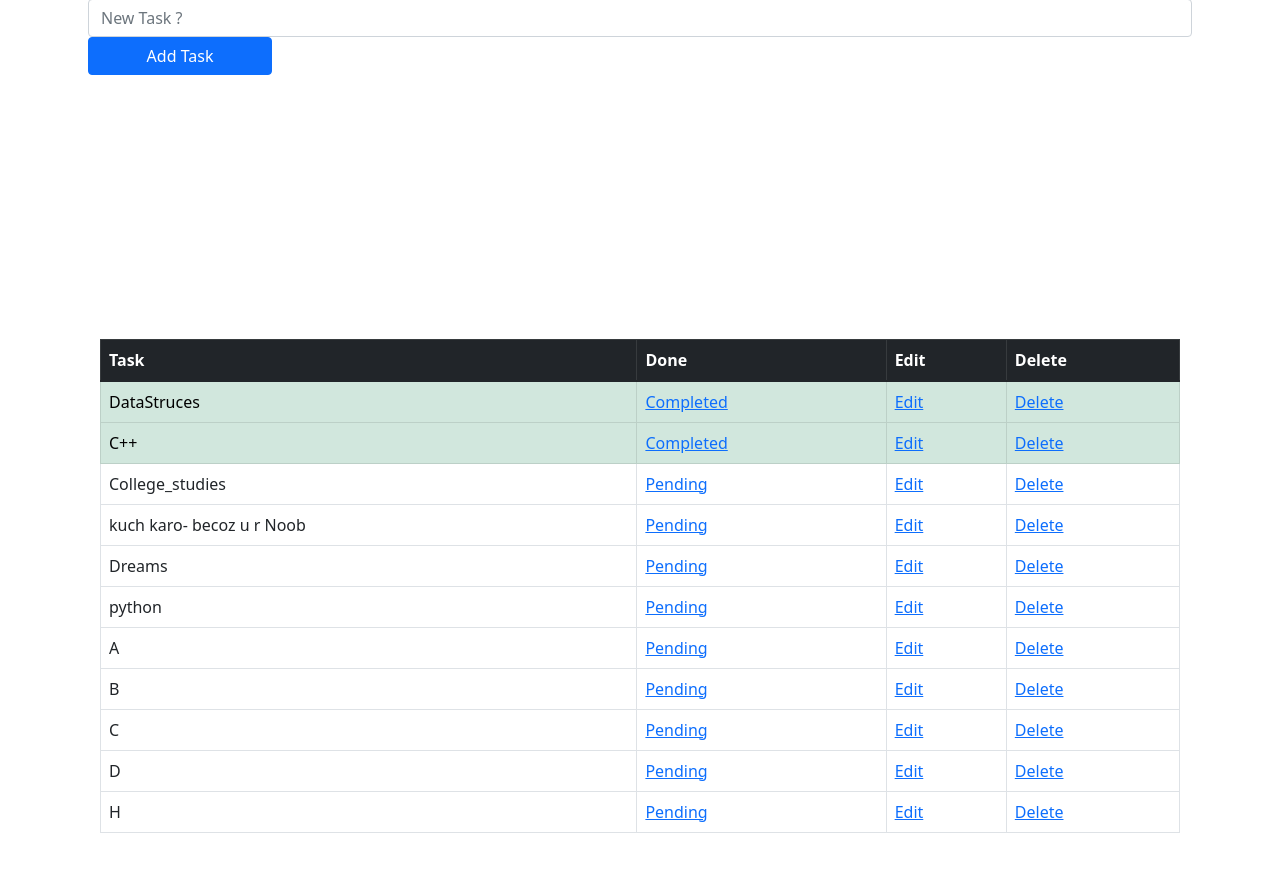
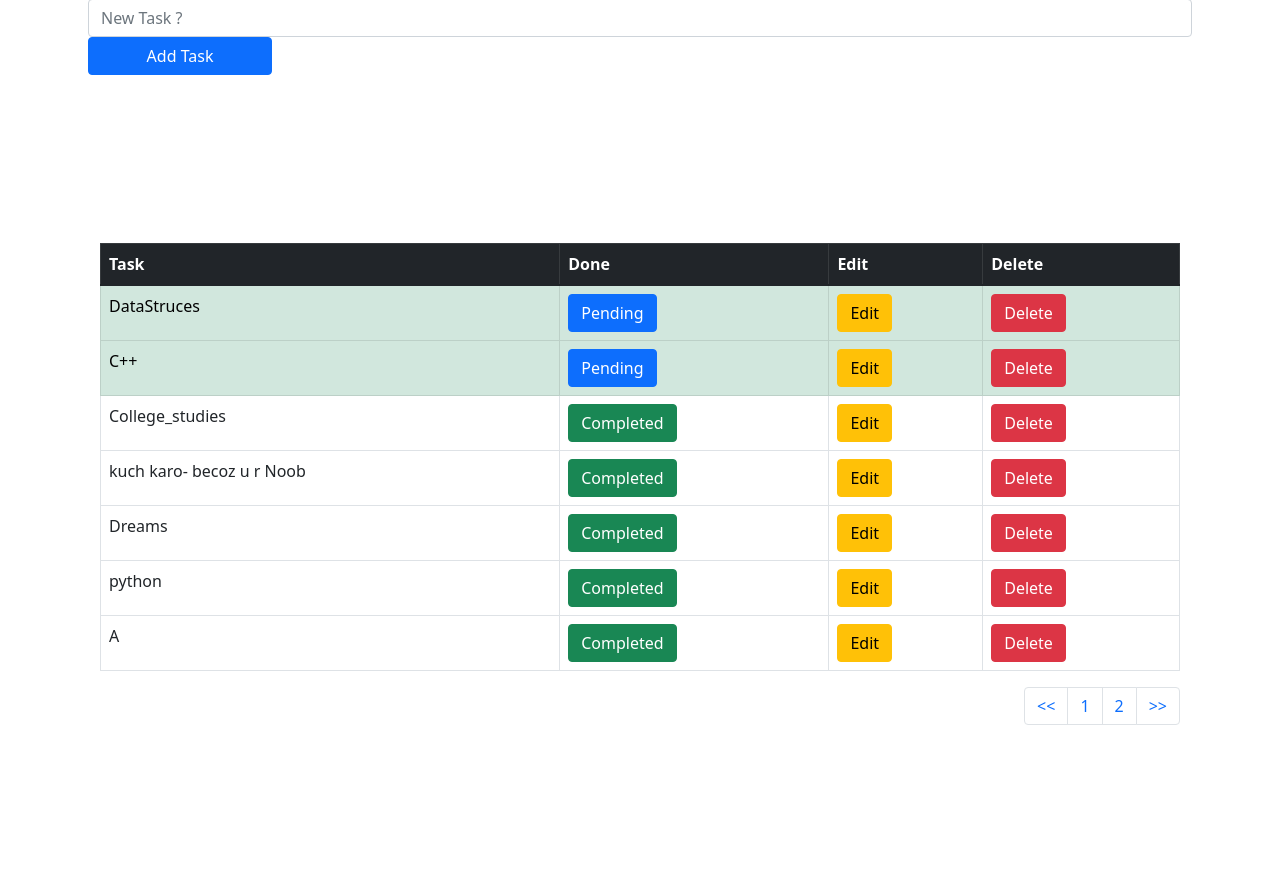
Before and after one commit to ayushi25jaiswal/taskmate, a Django app: page /todolist/ in a window 1280 px wide. Shown: the part 108-982 px from the top of the page. After the commit the page ends 833 px from the top, so only its background shows below. Run offline with Django 4.2, Linux system fonts and the light colour scheme; data comes from the database, SQL or seed files in the repository; both versions use the stored data as it was after the commit.

Commit message:
Initial Commit

```diff
--- a/taskmate/urls.py
+++ b/taskmate/urls.py
@@ -1,7 +1,11 @@
 from django.contrib import admin
 from django.urls import path, include
+from todolist_app import views as todolist_views
 
 urlpatterns = [
     path('admin/', admin.site.urls),
-    path('todolist/', include('todolist_app.urls'))
+    path('todolist/', include('todolist_app.urls')),
+    path('contact', todolist_views.contact, name='contact'),
+    path('about', todolist_views.about, name='about'),
+    path('', todolist_views.index, name='index'),
 ]
--- a/templates/base.html
+++ b/templates/base.html
@@ -17,14 +17,14 @@
 
       <nav class="navbar navbar-expand-lg navbar-dark bg-dark">
   <div class="container-fluid">
-    <a class="navbar-brand" href="#"><img src="{%static 'images/logo.png'%}" height='30px' width='30px'>TaskMate</a>
+    <a class="navbar-brand" href="{% url 'index' %}"><img src="{%static 'images/logo.png'%}" height='30px' width='30px'>TaskMate</a>
     <button class="navbar-toggler" type="button" data-bs-toggle="collapse" data-bs-target="#navbarNav" aria-controls="navbarNav" aria-expanded="false" aria-label="Toggle navigation">
       <span class="navbar-toggler-icon"></span>
     </button>
     <div class="collapse navbar-collapse" id="navbarNav">
       <ul class="navbar-nav">
         <li class="nav-item">
-          <a class="nav-link " aria-current="page" href="#">Home</a>
+          <a class="nav-link " aria-current="page" href="{% url 'index' %}">Home</a>
         </li>
         <li class="nav-item">
           <a class="nav-link" href="{% url 'todolist' %}">Todolist</a>
--- a/todolist_app/templates/todolist.html
+++ b/todolist_app/templates/todolist.html
@@ -40,17 +40,17 @@
 
       <tr class="table-success">
         <td>{{obj.task}}</td>
-        <td><a href="{% url 'pending_task' obj.id%}">Completed</a></td>
-        <td><a href="{% url 'edit_task' obj.id%}">Edit</a></td>
-        <td><a href="{% url 'delete_task' obj.id%}">Delete</a> </td>
+        <td><a href="{% url 'pending_task' obj.id%}"><button type="button" class="btn btn-primary">Pending</button></a></td>
+        <td><a href="{% url 'edit_task' obj.id%}"><button type="button" class="btn btn-warning">Edit</button></a></td>
+        <td><a href="{% url 'delete_task' obj.id%}"><button type="button" class="btn btn-danger">Delete</button></a> </td>
       </tr>
 
       {%else%}
     <tr>
             <td>{{obj.task}}</td>
-            <td><a href="{% url 'complete_task' obj.id%}">Pending</a></td>
-            <td><a href="{% url 'edit_task' obj.id%}">Edit</a></td>
-            <td><a href="{% url 'delete_task' obj.id%}">Delete</a></td>
+            <td><a href="{% url 'complete_task' obj.id%}"><button type="button" class="btn btn-success">Completed</button></a></td>
+            <td><a href="{% url 'edit_task' obj.id%}"><button type="button" class="btn btn-warning">Edit</button></a></td>
+            <td><a href="{% url 'delete_task' obj.id%}"><button type="button" class="btn btn-danger">Delete</button></a></td>
           </tr>
 
 {%endif%}
@@ -61,6 +61,23 @@
 {%endif%}
   </tbody>
 </table>
+    <nav aria-label="Page navigation example">
+  <ul class="pagination justify-content-end">
+    <li class="page-item "><a class="page-link" href="?pg=1"><<</a></li>
+      {%if all_task.has_previous%}
+          <li class="page-item"><a class="page-link" href="?pg={{all_task.previous_page_number}}">{{all_task.previous_page_number}}</a></li>
+      {%endif%}
+      <li class="page-item"><a class="page-link" href="?pg={{all_task.number}}">{{all_task.number}}</a></li>
+      {%if all_task.has_next%}
+          <li class="page-item"><a class="page-link" href="?pg={{all_task.next_page_number}}">{{all_task.next_page_number}}</a></li>
+      {%endif%}
+
+      <li class="page-item"><a class="page-link" href="?pg={{all_task.paginator.num_pages}}"> >> </a></li>
+  </ul>
+</nav>
+
+
   </div>
 
+
  {%endblock content%}
--- a/todolist_app/urls.py
+++ b/todolist_app/urls.py
@@ -7,7 +7,6 @@
     path('edit/<task_id>', views.edit_task, name='edit_task'),
     path('complete/<task_id>', views.complete_task, name='complete_task'),
     path('pending/<task_id>', views.pending_task, name='pending_task'),
-    path('contact', views.contact, name='contact'),
-    path('about', views.about, name='about'),
+
 
 ]
--- a/todolist_app/views.py
+++ b/todolist_app/views.py
@@ -2,6 +2,7 @@
 from todolist_app.models import TaskList
 from todolist_app.forms import TaskForm
 from django.contrib import messages
+from django.core.paginator import Paginator
 
 def todolist(request):
     if request.method == 'POST':
@@ -11,7 +12,10 @@
         messages.success(request, ('New Task Added!'))
         return redirect('todolist')
     else:
-        all_task = TaskList.objects.all
+        all_task = TaskList.objects.all()
+        paginator = Paginator(all_task, 7)
+        page = request.GET.get('pg')
+        all_task = paginator.get_page(page)
         return render(request, 'todolist.html', {'all_task': all_task})
 
 def delete_task(request, task_id):
@@ -52,3 +56,6 @@
 
 def about(request):
     return render(request, 'about.html', {'about_text': "Welcome to about"})
+
+def index(request):
+    return render(request, 'index.html', {'index_text': "Welcome to HOME"})
```
Also changed, not shown: todolist_app/templates/index.html (added, +9 -0 lines), db.sqlite3.
